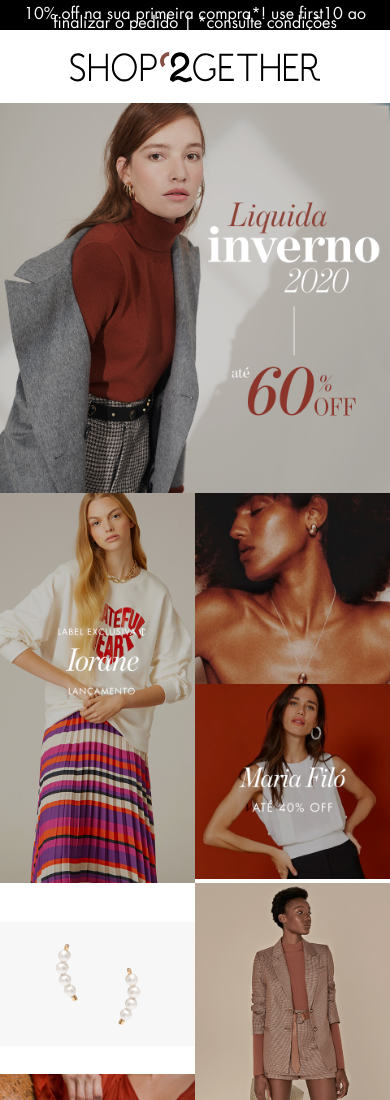
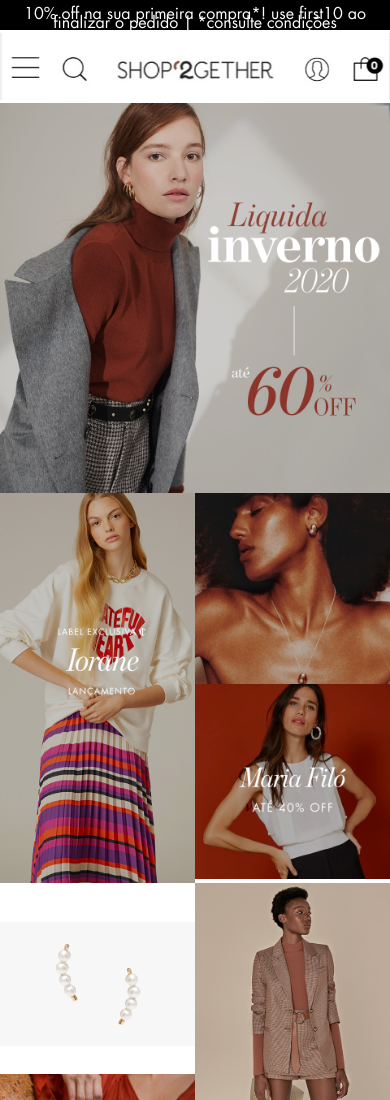
Before and after one commit to blopah/shop2gether, a plain HTML site: page index.html in a window 390 px wide. Shown: the top 1100 px of the page. Drawn offline with Linux system fonts and the light colour scheme.

Commit message:
responsivo 80/100 concluido

```diff
--- a/homecss.css
+++ b/homecss.css
@@ -410,6 +410,10 @@ main section.linhaTres div.direita div img {
     width: 100%;
 }
 
+.logo-responsivo {
+    display: none;
+}
+
 @media(max-width:770px){
     article.promo {
         height: auto;
@@ -431,11 +435,17 @@ main section.linhaTres div.direita div img {
         display: none;
     }
 
-    section.logoESearch div.content div.logo{
-        width: 50%;
+    .logo-responsivo {
+        display: block;
+        width: 100%;
+    }
+
+    section.logoESearch div.content div.logo {
+        display: none;
+        /* width: 50%;
         flex: 0;
         justify-content: center;
-        min-width: 80%
+        min-width: 80% */
     }
 
     section.logoESearch div.content div.logo img{
--- a/index.html
+++ b/index.html
@@ -36,6 +36,7 @@
         </article>
         <section class="logoESearch">
             <div class="content">
+                <img src="img/logo-e-menu.jpg" alt="Logo Responsivo" class="logo-responsivo">
                 <div class="logo">
                     <img src="img/logo.svg" alt="Logo da Two Collab">
                 </div>
```
Also changed, not shown: img/logo-e-menu.jpg (added).
